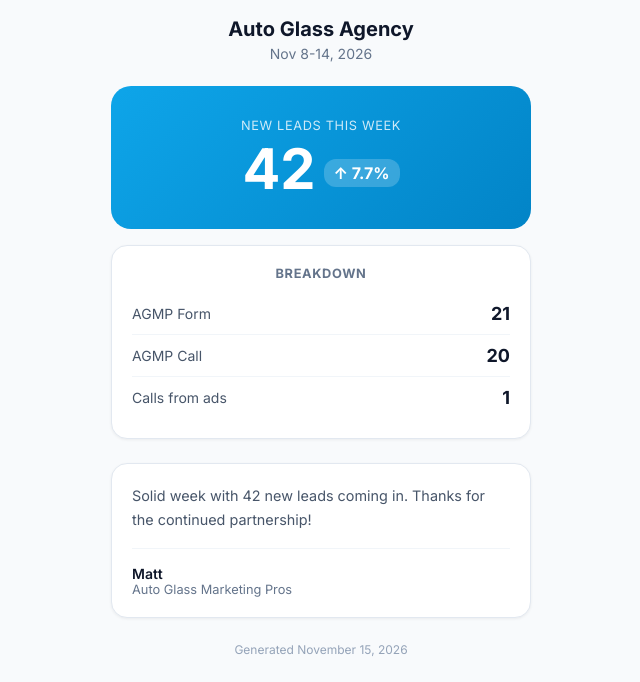
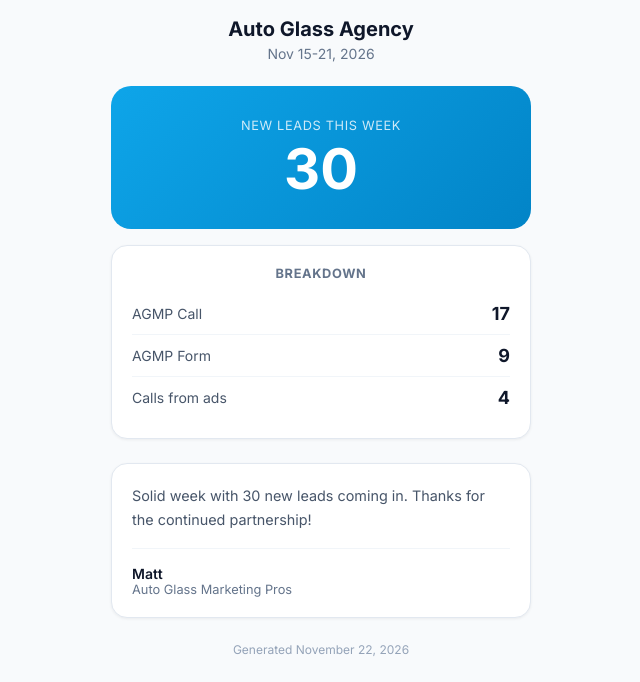
Before and after one commit to phort6n2/agmp-reports, a plain HTML site: page auto-glass-agency-weekly.html in a window 1280 px wide. Shown: the part 118-800 px from the top of the page, without its empty margins (319-959 px from the left). Drawn offline with Linux system fonts and the light colour scheme.

Commit message:
Update: auto-glass-agency-weekly.html - 2026-11-22T13:39:08.642Z

```diff
--- a/auto-glass-agency-weekly.html
+++ b/auto-glass-agency-weekly.html
@@ -37,23 +37,23 @@
         <div class="header">
             <img src="https://berqwp-cdn.sfo3.cdn.digitaloceanspaces.com/cache/autoglassmarketingpros.com/wp-content/uploads/2025/09/Auto-Glass-Marketing-Pros-Logo-1-252w-2x-png.webp?bwp" alt="AGMP" class="logo">
             <div class="client-name">Auto Glass Agency</div>
-            <div class="period">Nov 8-14, 2026</div>
+            <div class="period">Nov 15-21, 2026</div>
         </div>
 
         <div class="hero-metric">
             <div class="hero-label">New Leads This Week</div>
-            <div class="hero-value">42<span class="change positive">↑ 7.7%</span></div>
+            <div class="hero-value">30</div>
         </div>
 
 
         <div class="breakdown">
             <h3>Breakdown</h3>
-            <div class="breakdown-row"><span class="breakdown-name">AGMP Form</span><span class="breakdown-value">21</span></div><div class="breakdown-row"><span class="breakdown-name">AGMP Call</span><span class="breakdown-value">20</span></div><div class="breakdown-row"><span class="breakdown-name">Calls from ads</span><span class="breakdown-value">1</span></div>
+            <div class="breakdown-row"><span class="breakdown-name">AGMP Call</span><span class="breakdown-value">17</span></div><div class="breakdown-row"><span class="breakdown-name">AGMP Form</span><span class="breakdown-value">9</span></div><div class="breakdown-row"><span class="breakdown-name">Calls from ads</span><span class="breakdown-value">4</span></div>
         </div>
 
 
         <div class="narrative">
-            <p>Solid week with 42 new leads coming in. Thanks for the continued partnership!</p>
+            <p>Solid week with 30 new leads coming in. Thanks for the continued partnership!</p>
             <div class="signature">
                 <div class="name">Matt</div>
                 <div class="company">Auto Glass Marketing Pros</div>
@@ -61,7 +61,7 @@
         </div>
 
         <div class="footer">
-            Generated November 15, 2026
+            Generated November 22, 2026
         </div>
     </div>
 </body>
```
